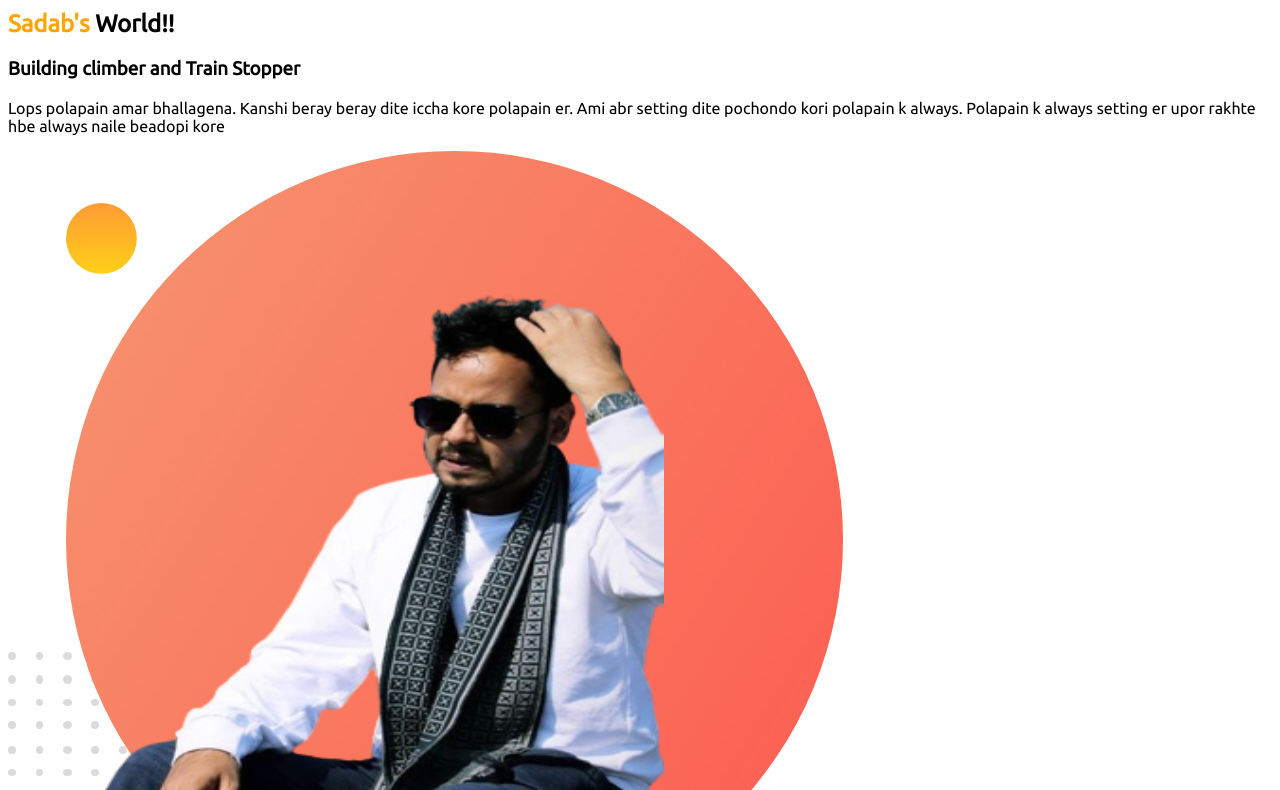
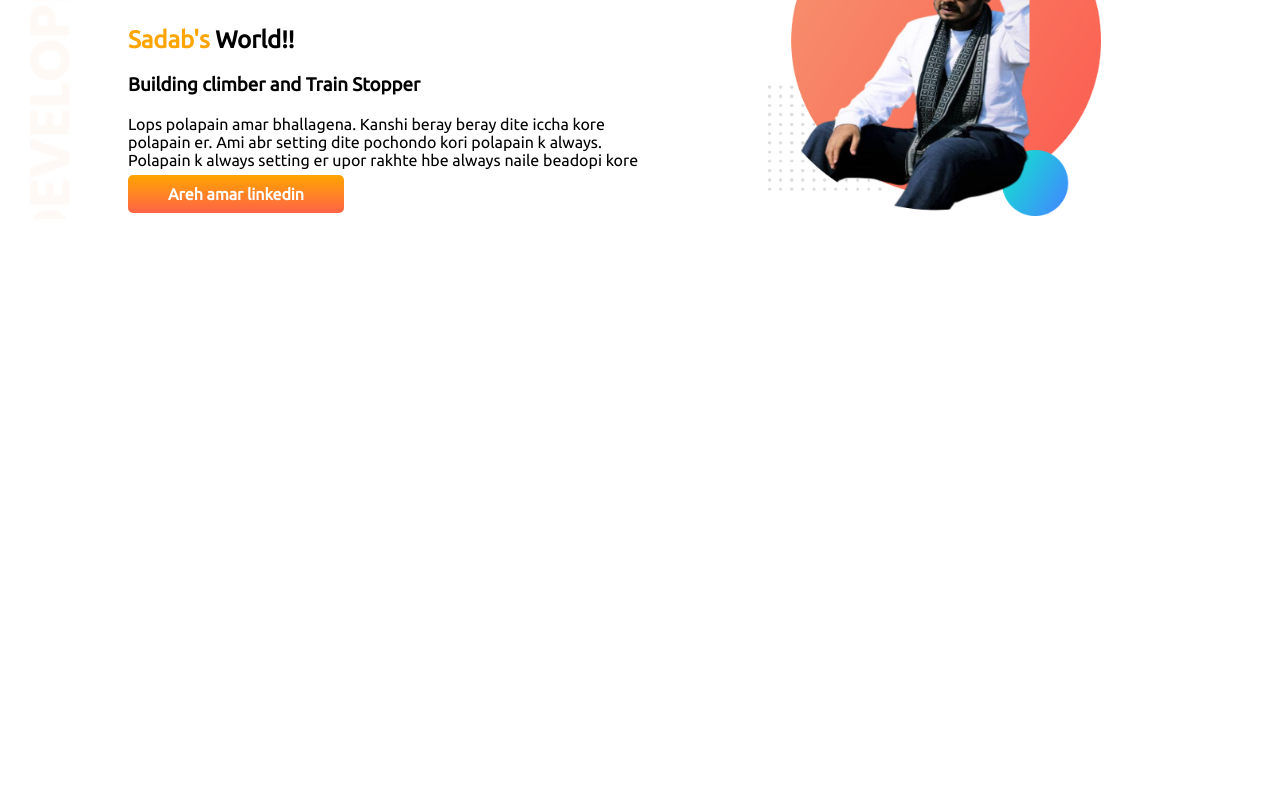
Before and after one commit to sadab275/Portfolio-Website, a plain HTML site: page index.html in a window 1280 px wide. Shown: the part 114-904 px from the top of the page. After the commit the page ends 800 px from the top, so only its background shows below. Drawn offline with Linux system fonts and the light colour scheme.

Commit message:
halka update

```diff
--- a/index.html
+++ b/index.html
@@ -1,5 +1,6 @@
 <!DOCTYPE html>
 <html lang="en">
+
 <head>
     <meta charset="UTF-8">
     <meta http-equiv="X-UA-Compatible" content="IE=edge">
@@ -7,15 +8,27 @@
     <title>Sir Sadab Portfolio</title>
     <link rel="preconnect" href="https://fonts.googleapis.com">
     <link rel="preconnect" href="https://fonts.gstatic.com" crossorigin>
-    <link href="https://fonts.googleapis.com/css2?family=Montserrat:wght@900&family=Poppins&family=Ubuntu&display=swap" rel="stylesheet">
+    <link href="https://fonts.googleapis.com/css2?family=Montserrat:wght@900&family=Poppins&family=Ubuntu&display=swap"
+        rel="stylesheet">
     <link rel="stylesheet" href="style.css">
 </head>
+
 <body>
-    <div><h1>Welcome To</h1>
-        <h2><span class="orange-color">Sadab's</span> World!!</h2>
-        <h3>Building climber and Train Stopper</h3>
-        <p>Lops polapain amar bhallagena. Kanshi beray beray dite iccha kore polapain er. Ami abr setting dite pochondo kori polapain k always. Polapain k always setting er upor rakhte hbe always naile beadopi kore</p></div>
-    <img src="images/sadab-portfolio.png" alt="">
+    <section class="top-banner">
+        <div class="half-width">
+            <h1>Welcome To</h1>
+            <h2><span class="orange-color">Sadab's</span> World!!</h2>
+            <h3>Building climber and Train Stopper</h3>
+            <p>Lops polapain amar bhallagena. Kanshi beray beray dite iccha kore polapain er. Ami abr setting dite
+                pochondo
+                kori polapain k always. Polapain k always setting er upor rakhte hbe always naile beadopi kore</p>
+            <a class="link-button" target="_blank" href="https://www.linkedin.com/in/mubtasimur-rahman-57b1a2180/">Areh
+                amar linkedin</a>
+        </div>
+        <div class="half-width"><img src="images/sadab-portfolio.png" alt=""></div>
+    </section>
+
 
 </body>
+
 </html>
--- a/style.css
+++ b/style.css
@@ -2,10 +2,42 @@ body {
     font-family: 'Montserrat', sans-serif;
     font-family: 'Poppins', sans-serif;
     font-family: 'Ubuntu', sans-serif;
+    margin: 0;
 }
-h1{
+
+h1 {
     font-size: 50px;
 }
-.orange-color{
+
+.orange-color {
     color: orange;
 }
+
+section {
+    display: flex;
+}
+
+.half-width {
+    width: 50%;
+    padding-left: 10%;
+}
+
+.half-width img {
+    width: 65%;
+}
+
+.link-button {
+    text-decoration: none;
+    background-image: linear-gradient(orange, tomato);
+    padding: 10px 40px;
+    color: white;
+    font-weight: 700;
+    border-radius: 5px;
+
+}
+
+.top-banner {
+    background-image: url(images/top-banner.png);
+    background-repeat: no-repeat;
+
+}
```
